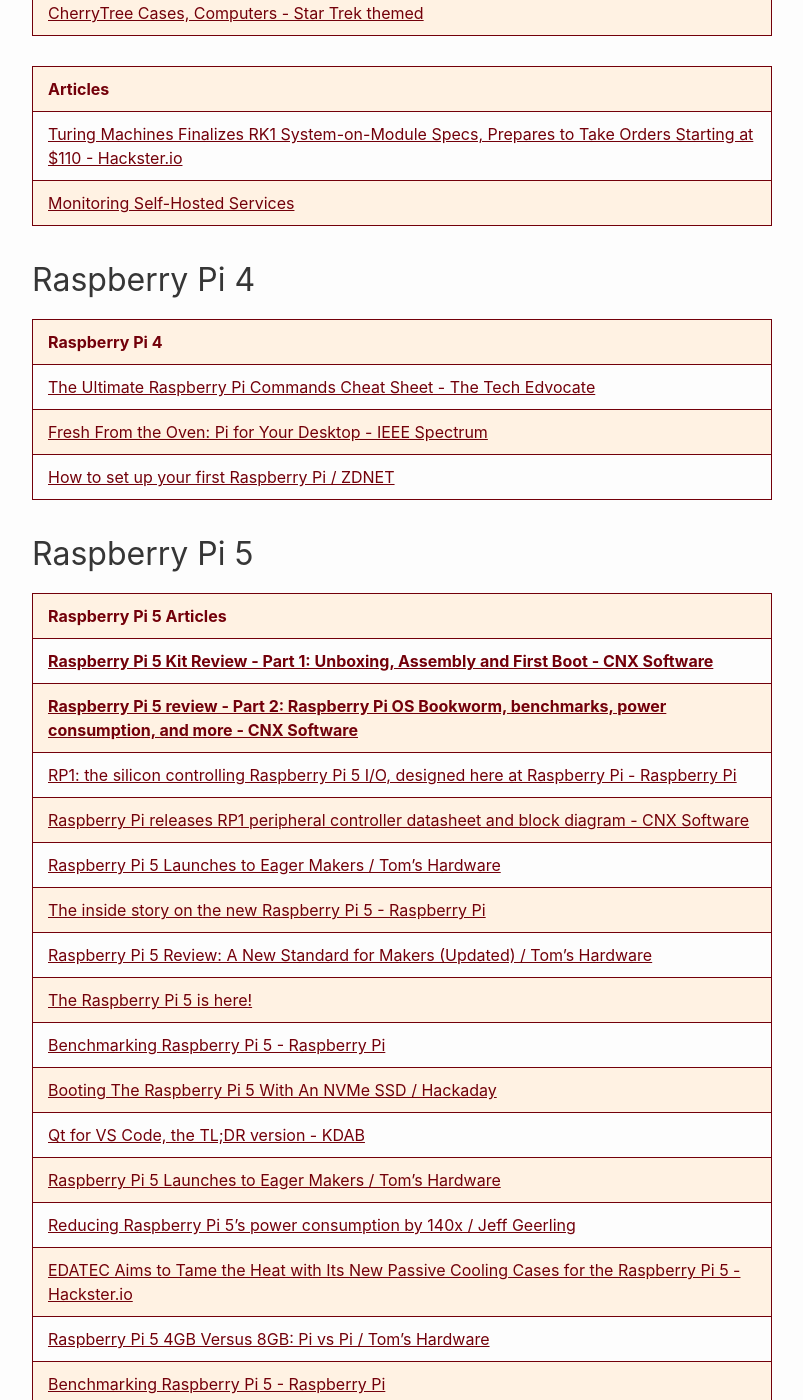
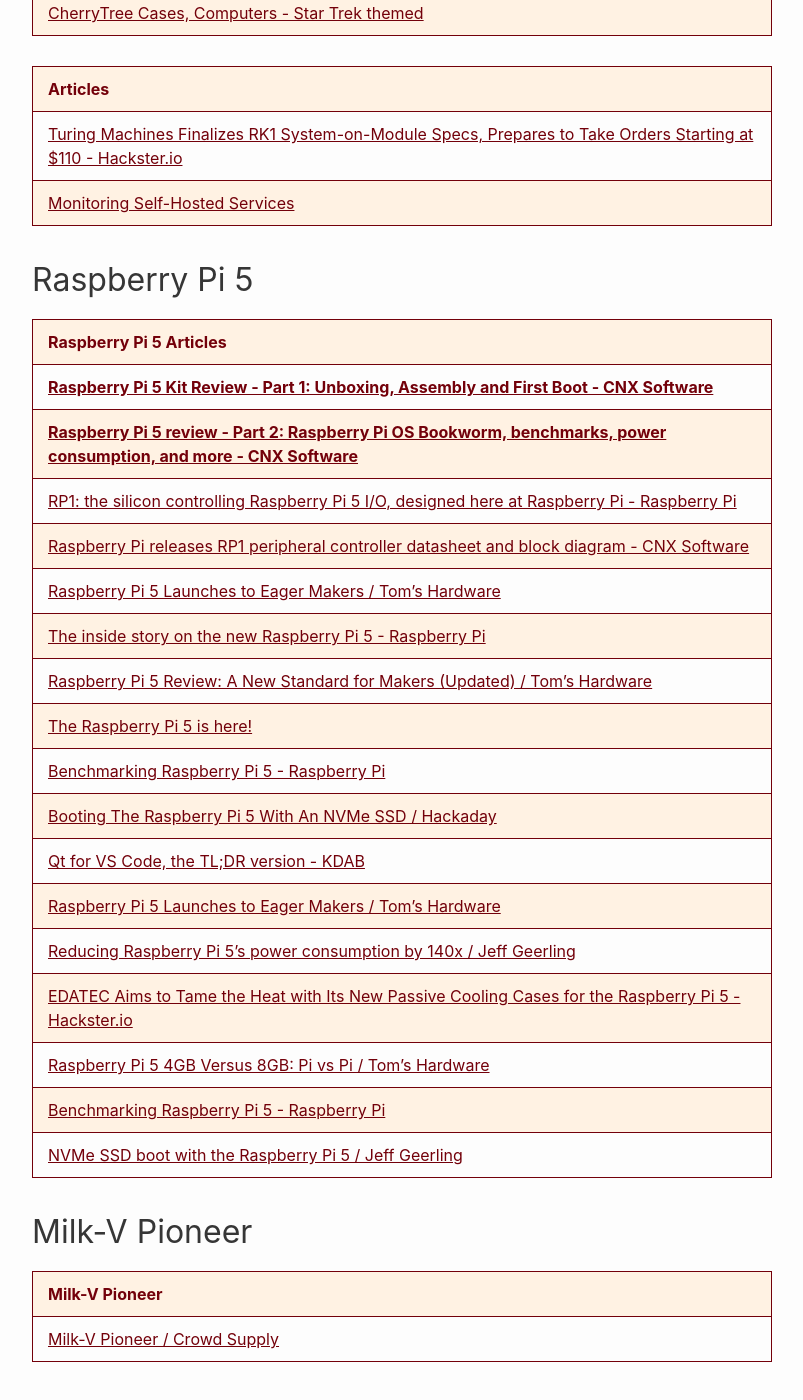
Before and after one commit to RalphHightower/RalphHightower, a Jekyll site: the page built from Home/HardwareProjects.md, in a window 1280 px wide and 1400 px high, scrolled down 7150 px. Shown: the whole window, without its empty margins (238-1041 px from the left). Built offline with Jekyll 4.4.1, drawn with Linux system fonts in a browser that asks for light colours; our own code applies the rules of GitHub Pages for plain Markdown files; some of the changed text lies outside the part shown.

Commit message:
[docs](doc): HardwareProjects(moved Raspberry Pi 4 down)

```diff
--- a/Home/HardwareProjects.md
+++ b/Home/HardwareProjects.md
@@ -35,7 +35,6 @@
 | **[PiKVM V4 Plus](https://www.pishop.us/product/pikvm-v4-plus/)** | (H/W) $384.95 |
 
 ## MIPI Definitions
-
 
 | MIPI Definitions |
 |----|
@@ -140,14 +139,6 @@
 | [Turing Machines Finalizes RK1 System-on-Module Specs, Prepares to Take Orders Starting at $110 - Hackster.io](https://www.hackster.io/news/turing-machines-finalizes-rk1-system-on-module-specs-prepares-to-take-orders-starting-at-110-78178b3420c2) |
 | [Monitoring Self-Hosted Services](https://blog.randombits.host/monitoring-self-hosted-services/ ) |
 
-## Raspberry Pi 4
-
-| Raspberry Pi 4 |
-|---|
-| [The Ultimate Raspberry Pi Commands Cheat Sheet - The Tech Edvocate](https://www.thetechedvocate.org/the-ultimate-raspberry-pi-commands-cheat-sheet/#google_vignette ) |
-| [Fresh From the Oven: Pi for Your Desktop - IEEE Spectrum](https://spectrum.ieee.org/raspberry-pi-5 ) |
-| [How to set up your first Raspberry Pi / ZDNET](https://www.zdnet.com/article/how-to-set-up-your-first-raspberry-pi/ ) |
-
 ## Raspberry Pi 5
 
 | Raspberry Pi 5 Articles |
```
Also changed, not shown: other parts of Home/HardwareProjects.md (+8 -0 lines).
